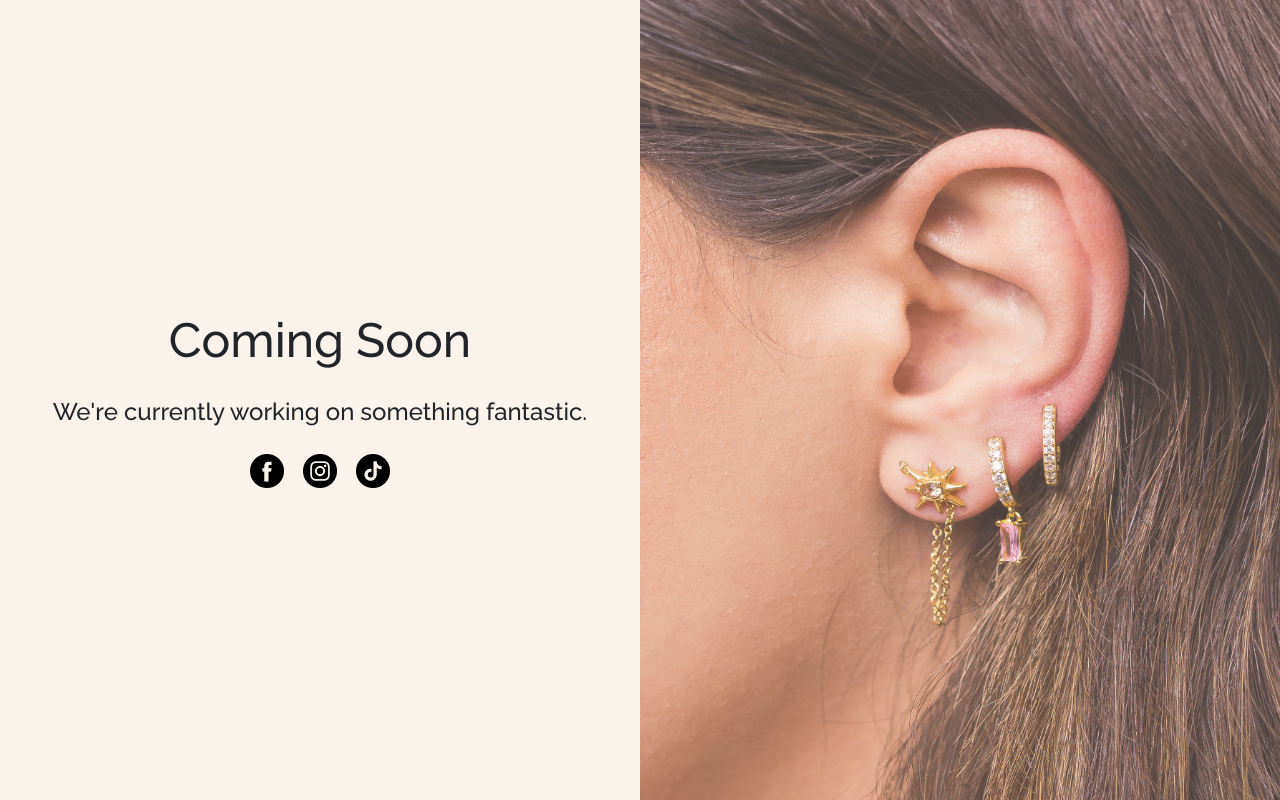
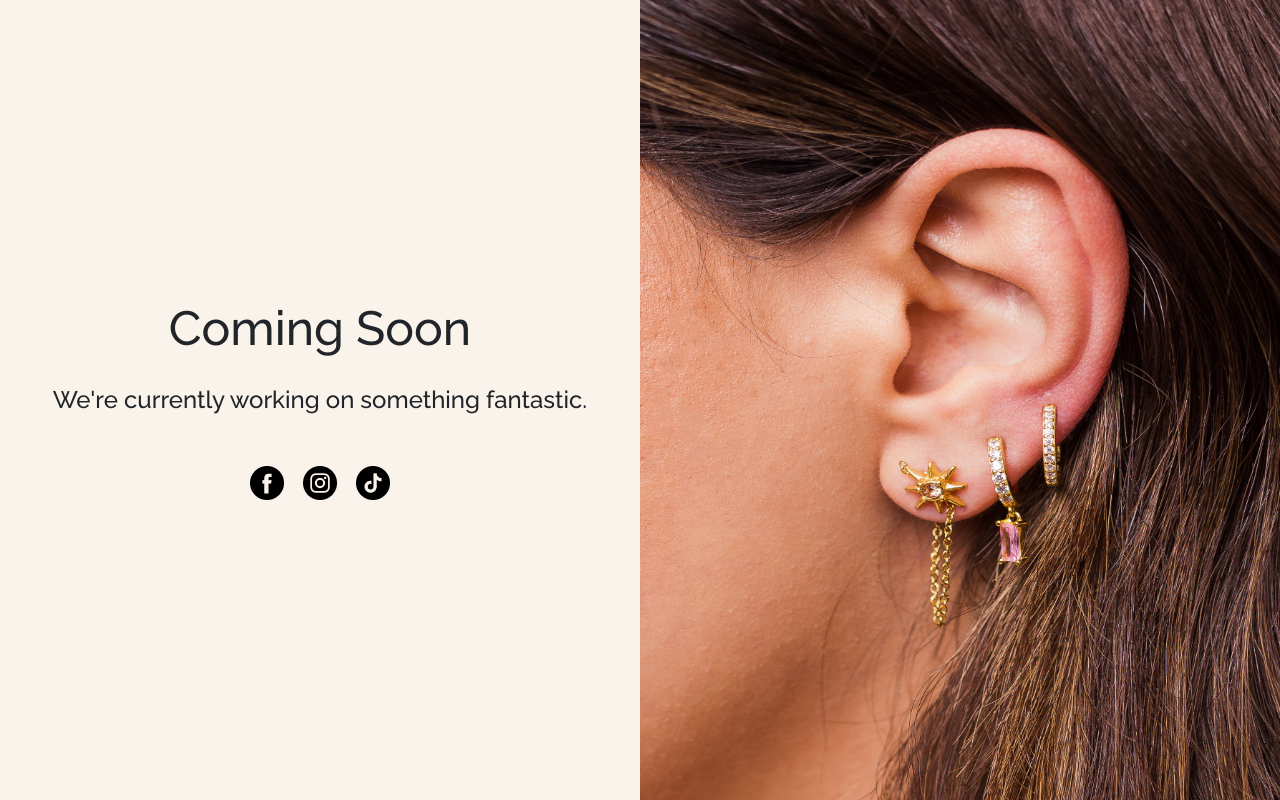
Before and after one commit to Hasanalghanim/houseofgaia, a Django app: page / in a window 1280 px wide. Run offline with Django 5.2, Linux system fonts and the light colour scheme; some libraries are stand-ins or nearby versions; some web fonts are replaced.

Commit message:
Add Sub form + remove overlay
Add Sub form from MailerLite with form + remove overlay for background

```diff
--- a/houseofgaia/settings.py
+++ b/houseofgaia/settings.py
@@ -26,7 +26,7 @@ SECRET_KEY = 'django-insecure-5^_zrlc+d%3)#8lnb_f)kduzl(ka&n^8(v@%6!73^e9n!!ymku
 # SECURITY WARNING: don't run with debug turned on in production!
 DEBUG = True
 
-ALLOWED_HOSTS = ['houseofgaia.pythonanywhere.com','houseofgaia.ca','www.houseofgaia.ca','127.0.0.1']
+ALLOWED_HOSTS = ['houseofgaia.ca','www.houseofgaia.ca','127.0.0.1']
 
 
 # Application definition
--- a/main/static/base.css
+++ b/main/static/base.css
@@ -2,6 +2,8 @@
 	margin: 0;
 	padding: 0;
 	box-sizing: border-box;
+	font-family: 'Raleway', sans-serif !important;
+	font-weight: 500 !important;
 }
 
 html,
@@ -9,6 +11,8 @@ body {
 	margin: 0;
 	padding: 0;
 	height: 100%;
+	font-family: 'Raleway', sans-serif !important;
+	font-weight: 500 !important;
 }
 
 .container {
@@ -78,7 +82,7 @@ body {
 	left: 0;
 	width: 100%;
 	height: 100%;
-	background-color: rgba(250, 243, 235, 0.25); /* black with 50% opacity */
+	background-color: rgba(0, 0, 0, 0.0); /* black with 50% opacity */
 	z-index: 1;
 	pointer-events: none;
 }
--- a/main/templates/base.html
+++ b/main/templates/base.html
@@ -39,6 +39,17 @@
 			crossorigin="anonymous"
 		/>
 
+
+		<!-- MailerLite Universal -->
+		<script>
+			(function(w,d,e,u,f,l,n){w[f]=w[f]||function(){(w[f].q=w[f].q||[])
+			.push(arguments);},l=d.createElement(e),l.async=1,l.src=u,
+			n=d.getElementsByTagName(e)[0],n.parentNode.insertBefore(l,n);})
+			(window,document,'script','https://assets.mailerlite.com/js/universal.js','ml');
+			ml('account', '1479163');
+		</script>
+		<!-- End MailerLite Universal -->
+
 		<link rel="stylesheet" type="text/css" href="{% static 'base.css' %}" />
 	</head>
 	<body>
--- a/main/templates/coming_soon.html
+++ b/main/templates/coming_soon.html
@@ -11,6 +11,7 @@
 	<div class="left">
 		<h4>Coming Soon</h4>
 		<p>We're currently working on something fantastic.</p>
+		<div class="ml-embedded" data-form="UH9fj9"></div>
 
 
 		<div class="icons">
```
